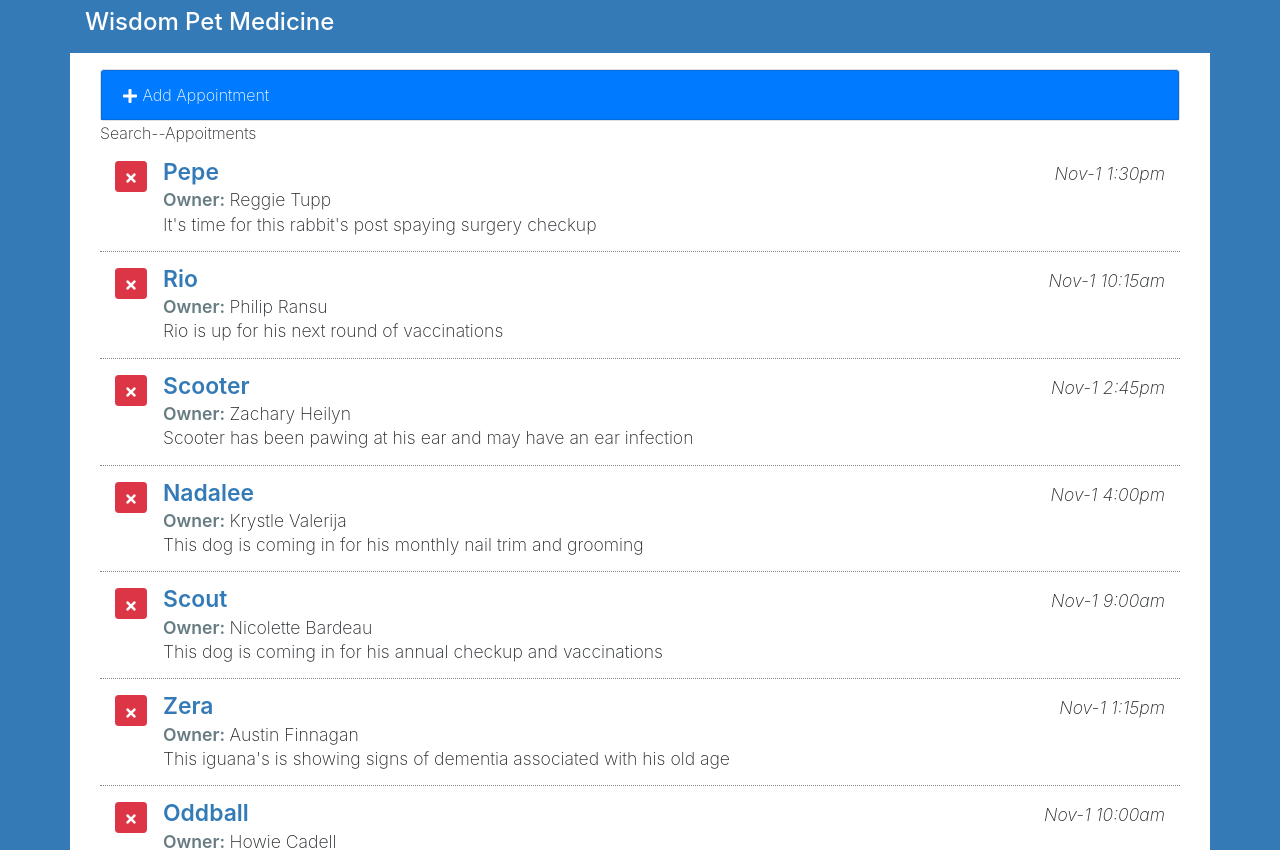
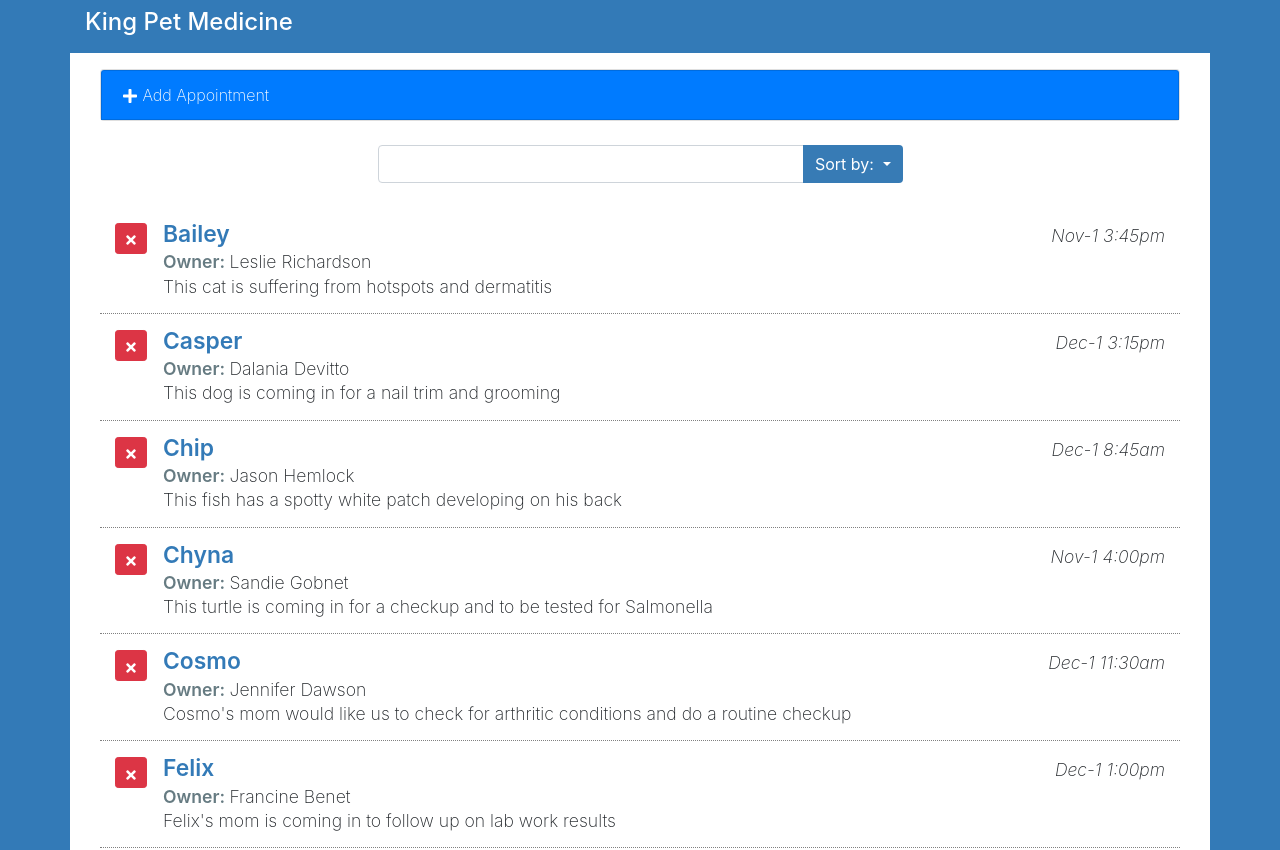
Before and after one commit to Demetrio09/Pet-Appointment-App, a React (Create React App) app: page / in a window 1280 px wide. Shown: the top 850 px of the page. Built offline with nearby package versions, Linux system fonts and the light colour scheme.

Commit message:
preparing search component

```diff
--- a/public/index.html
+++ b/public/index.html
@@ -27,7 +27,7 @@
   <body>
     <noscript> You need to enable JavaScript to run this app. </noscript>
     <header class="container text-white">
-      <h4 class="py-2">Wisdom Pet Medicine</h4>
+      <h4 class="py-2">King Pet Medicine</h4>
     </header>
 
     <div id="root"></div>
--- a/src/components/App.js
+++ b/src/components/App.js
@@ -13,6 +13,8 @@ class App extends Component {
     this.state = {
       myAppointments: [],
       formDisplay: false,
+      orderBy: "petName",
+      orderDir: "asc",
       lastIndex: 0,
     };
     this.deleteAppointment = this.deleteAppointment.bind(this);
@@ -59,6 +61,25 @@ class App extends Component {
   }
 
   render() {
+    let order;
+    let filteredApts = this.state.myAppointments;
+    if (this.state.orderDir === "asc") {
+      order = 1;
+    } else {
+      order = -1;
+    }
+
+    filteredApts.sort((a, b) => {
+      if (
+        a[this.state.orderBy].toLowerCase() <
+        b[this.state.orderBy].toLowerCase()
+      ) {
+        return -1 * order;
+      } else {
+        return 1 * order;
+      }
+    });
+
     return (
       <main className="page br-white" id="petratings">
         <div className="container">
@@ -72,7 +93,7 @@ class App extends Component {
                 />
                 <SearchAppointments />
                 <ListAppointments
-                  appointments={this.state.myAppointments}
+                  appointments={filteredApts}
                   deleteAppointment={this.deleteAppointment}
                 />
               </div>
--- a/src/components/SearchAppointments.js
+++ b/src/components/SearchAppointments.js
@@ -2,7 +2,50 @@ import React, { Component } from "react";
 
 class SearchAppointments extends Component {
   render() {
-    return <div>Search--Appoitments</div>;
+    return (
+      <div className="search-appointments row justify-content-center my-4">
+        <div className="col-md-6">
+          <div className="input-group">
+            <input
+              id="SearchApts"
+              type="text"
+              className="form-control"
+              aria-label="Search Appointments"
+            />
+            <div className="input-group-append">
+              <button
+                type="button"
+                className="btn btn-primary dropdown-toggle"
+                data-toggle="dropdown"
+                aria-haspopup="true"
+                aria-expanded="false"
+              >
+                Sort by: <span className="caret" />
+              </button>
+
+              <div className="sort-menu dropdown-menu dropdown-menu-right">
+                <button className="sort-by dropdown-item" href="#">
+                  Pet Name
+                </button>
+                <button className="sort-by dropdown-item" href="#">
+                  Date
+                </button>
+                <button className="sort-by dropdown-item" href="#">
+                  Owner
+                </button>
+                <div role="separator" className="dropdown-divider" />
+                <button className="sort-by dropdown-item" href="#">
+                  Asc
+                </button>
+                <button className="sort-by dropdown-item" href="#">
+                  Desc
+                </button>
+              </div>
+            </div>
+          </div>
+        </div>
+      </div>
+    );
   }
 }
 
```
